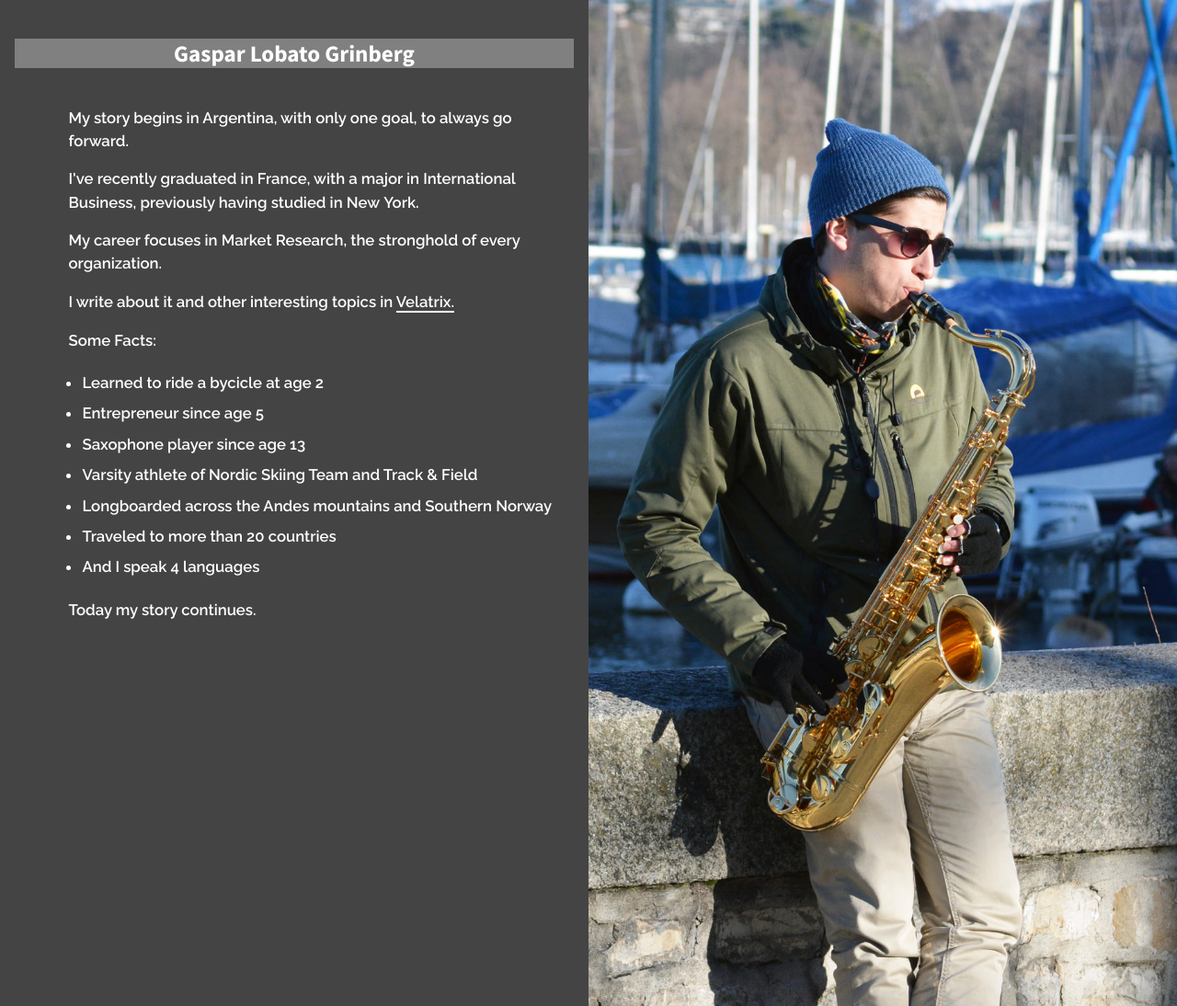
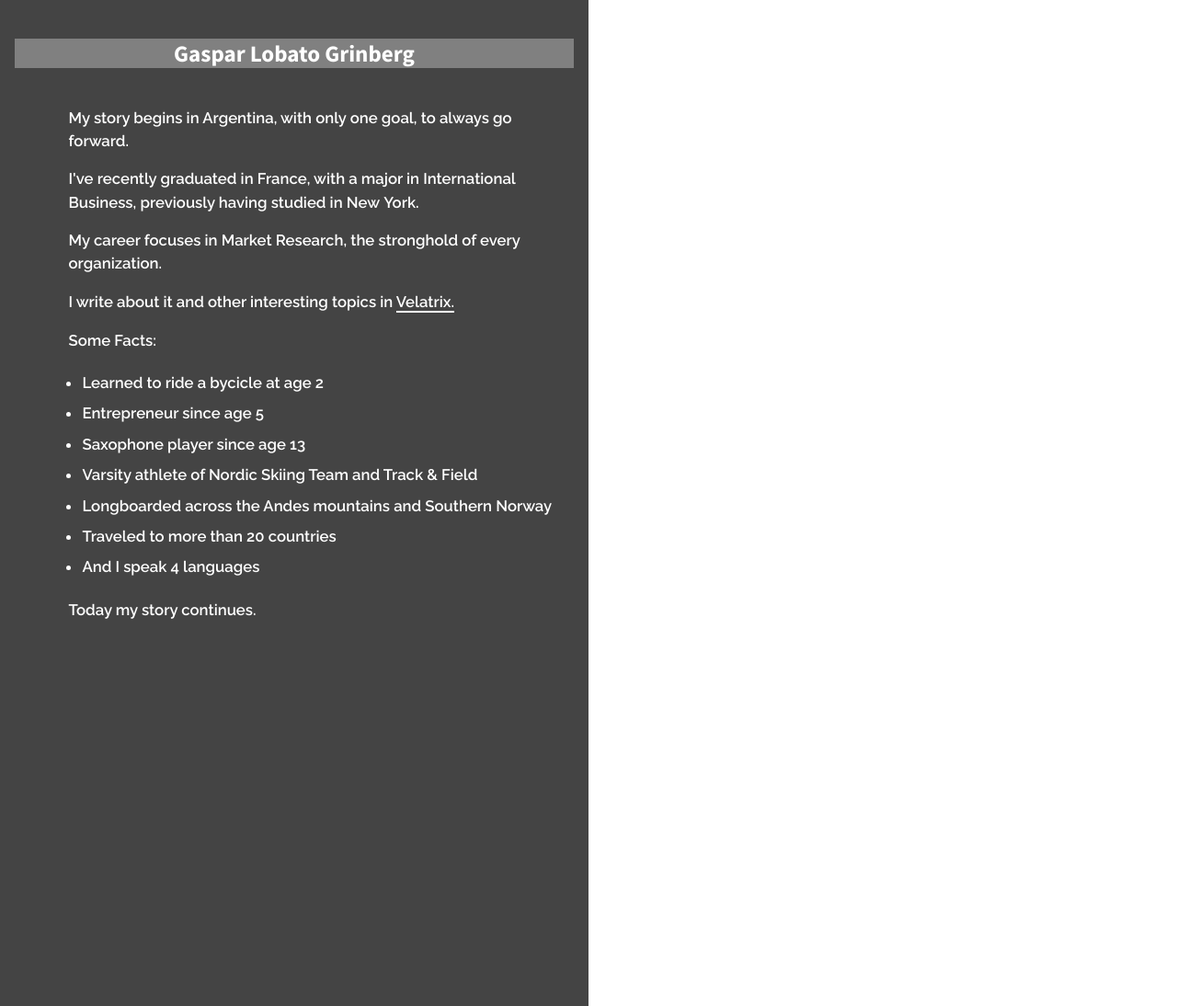
Before and after one commit to gasparlg/gasparg, a Jekyll site: the page built from index.html, in a window 1280 px wide. Shown: the whole page at 92% size. Built offline with Jekyll 4.4.1, drawn with Linux system fonts in a browser that asks for light colours; the list of posts is cut into pages by our own code.

Commit message:
Update main.css

```diff
--- a/css/main.css
+++ b/css/main.css
@@ -395,7 +395,7 @@ html, body {
 }
 
 html {
-    background: url(../images/gaspar-sax-web-5.jpg) no-repeat top right fixed;
+    background: url/*(../images/gaspar-sax-web-5.jpg)*/ no-repeat top right fixed;
     -webkit-background-size: cover;
     -moz-background-size: cover;
     -o-background-size: cover;
```
